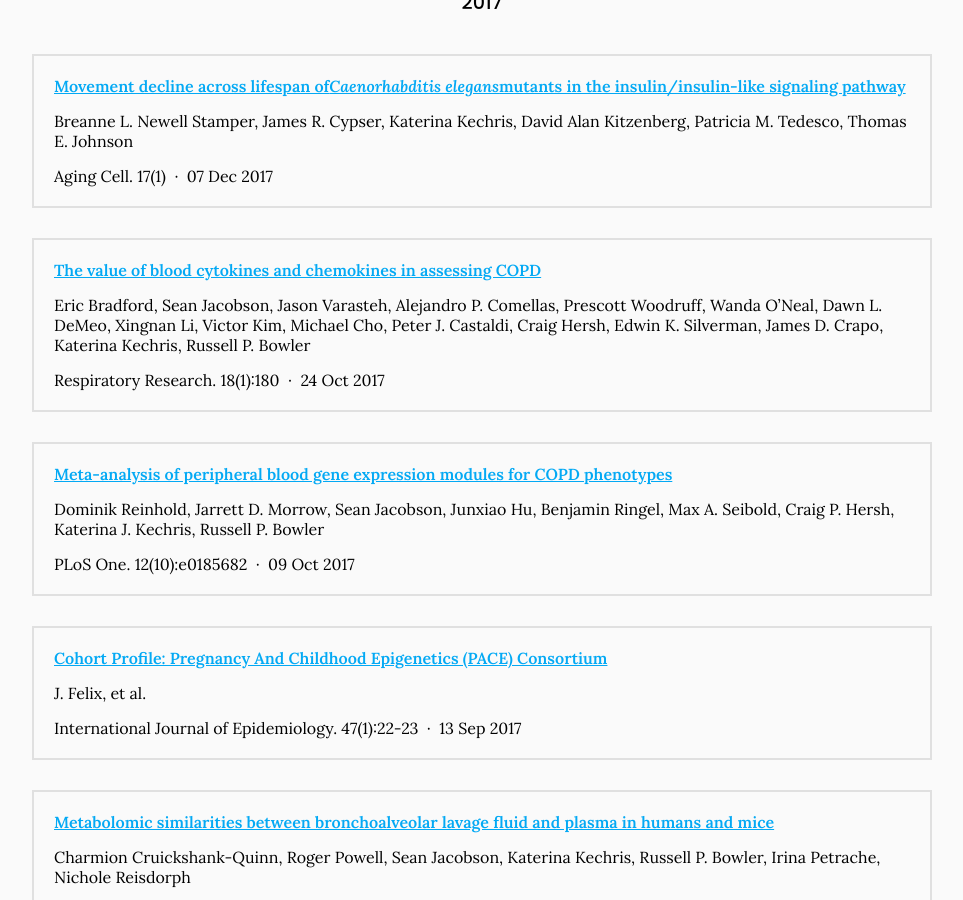
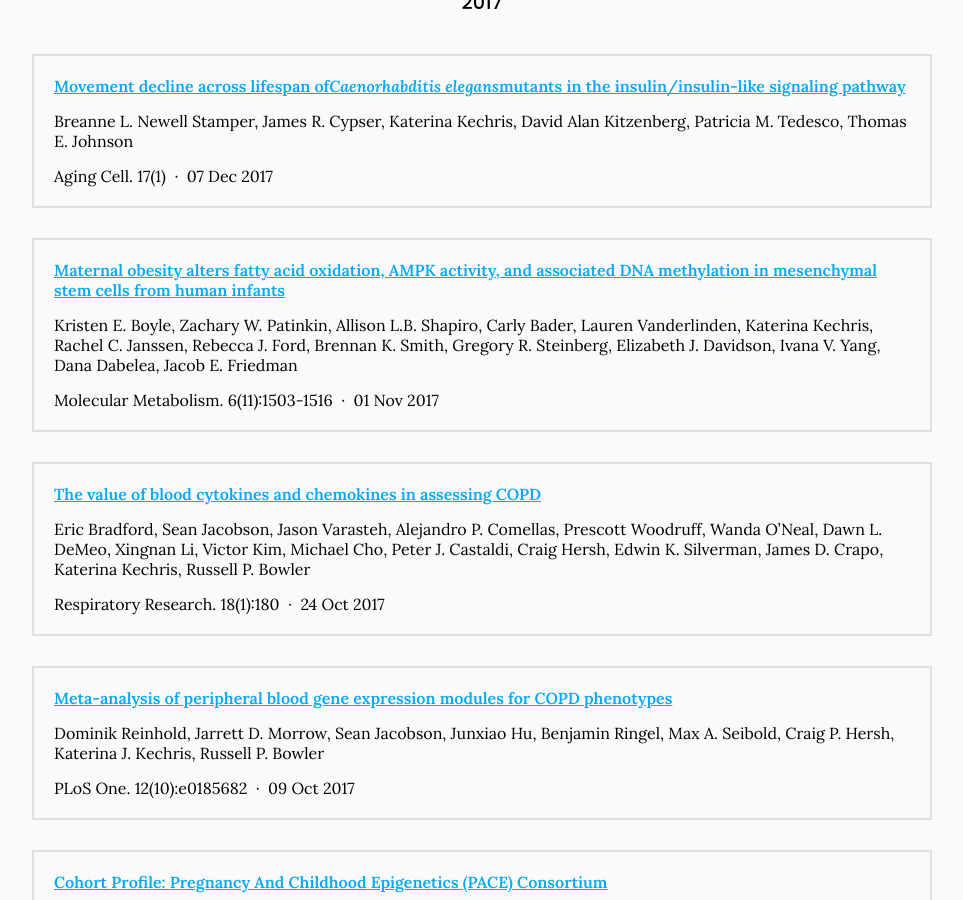
Before and after one commit to KechrisLab/kechrislab.github.io, a Jekyll site: the page built from research/index.md, in a window 1280 px wide and 900 px high, scrolled down 11658 px. Shown: the whole window, without its empty margins (158-1121 px from the left). Built offline with Jekyll 4.4.1, drawn with Linux system fonts in a browser that asks for light colours.

Commit message:
Generate citations

```diff
--- a/_data/citations.yaml
+++ b/_data/citations.yaml
@@ -1330,3 +1330,25 @@
   date: '2017-10-09'
   link: https://doi.org/gb2ndm
   _cache: d76ff8fa1d7c64b1efd40e426af7c9e70208c869dad466e1f18b47f5fb1c6bb2
+- id: doi:10.1016/j.molmet.2017.08.012
+  title: Maternal obesity alters fatty acid oxidation, AMPK activity, and associated
+    DNA methylation in mesenchymal stem cells from human infants
+  authors:
+  - Kristen E. Boyle
+  - Zachary W. Patinkin
+  - Allison L.B. Shapiro
+  - Carly Bader
+  - Lauren Vanderlinden
+  - Katerina Kechris
+  - Rachel C. Janssen
+  - Rebecca J. Ford
+  - Brennan K. Smith
+  - Gregory R. Steinberg
+  - Elizabeth J. Davidson
+  - Ivana V. Yang
+  - Dana Dabelea
+  - Jacob E. Friedman
+  publisher: Molecular Metabolism. 6(11):1503-1516
+  date: '2017-11-01'
+  link: https://doi.org/gqvv9v
+  _cache: 0b69e65aeea21d16f5e8ca08494e79ff87efacbc07ace9cb854d3999140740cf
```
